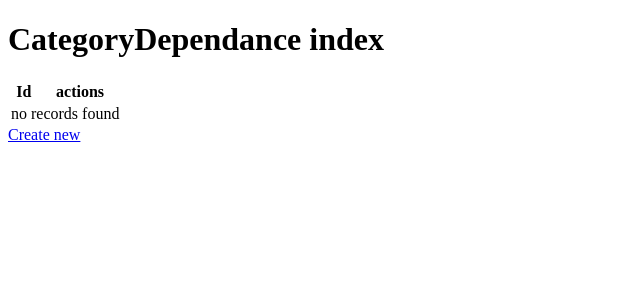
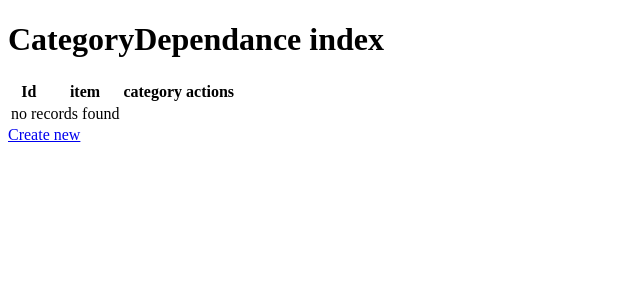
Before and after one commit to KamalusXYZ/kanami, a Symfony app: template templates/category_dependance/index.html.twig in a window 1280 px wide. Shown: the top 300 px of the page, without its empty margins (0-640 px from the left). Run offline with Twig, Linux system fonts and the light colour scheme; the template is opened without the code that fills it, so the values that code supplies are empty; some libraries are stand-ins or nearby versions.

Commit message:
legere modification d'affichage sur le twig de categorydependance show et index afin de faire apparaitre les categories

```diff
--- a/templates/category_dependance/index.html.twig
+++ b/templates/category_dependance/index.html.twig
@@ -9,6 +9,8 @@
         <thead>
             <tr>
                 <th>Id</th>
+                <th>item</th>
+                <th>category</th>
                 <th>actions</th>
             </tr>
         </thead>
@@ -16,6 +18,8 @@
         {% for category_dependance in category_dependances %}
             <tr>
                 <td>{{ category_dependance.id }}</td>
+                <td>{{ category_dependance.item }}</td>
+                <td>{{ category_dependance.category }}</td>
                 <td>
                     <a href="{{ path('app_category_dependance_show', {'id': category_dependance.id}) }}">show</a>
                     <a href="{{ path('app_category_dependance_edit', {'id': category_dependance.id}) }}">edit</a>
--- a/templates/category_dependance/show.html.twig
+++ b/templates/category_dependance/show.html.twig
@@ -10,6 +10,10 @@
             <tr>
                 <th>Id</th>
                 <td>{{ category_dependance.id }}</td>
+                <th>item</th>
+                <td>{{ category_dependance.item }}</td>
+                <th>item</th>
+                <td>{{ category_dependance.category }}</td>
             </tr>
         </tbody>
     </table>
```
